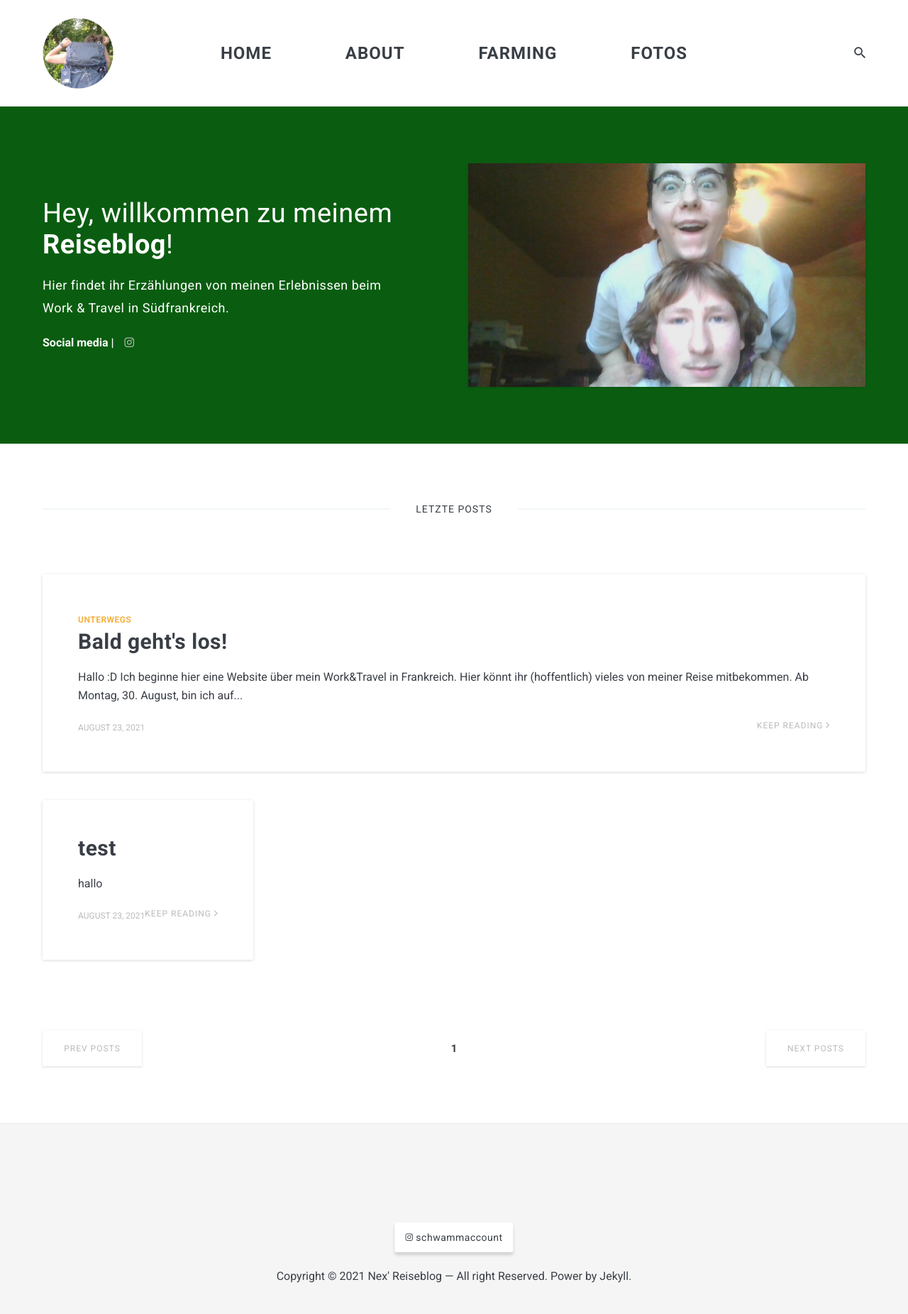
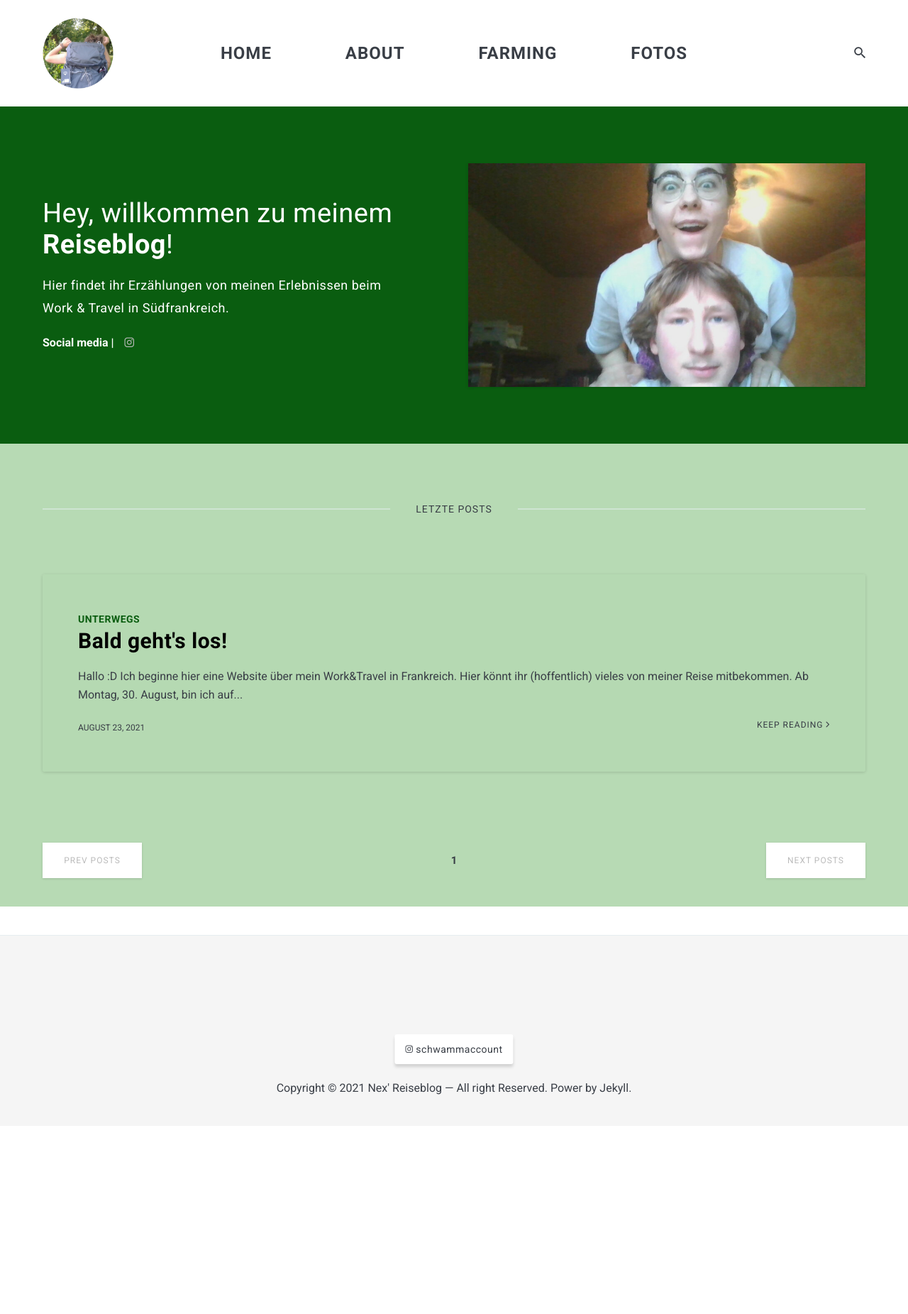
Before and after one commit to anneke-streit/anneke-streit.github.io, a Jekyll site: the page built from index.html, in a window 1280 px wide. Shown: the whole page at 71% size. Built offline with Jekyll 4.4.1, drawn with Linux system fonts in a browser that asks for light colours; nearby versions of some CDN libraries; the list of posts is cut into pages by our own code; after the commit the page ends 1586 px from its top, so only the background shows below that.

Commit message:
layout post

```diff
--- a/_posts/2021-08-23-test.md
+++ /dev/null
@@ -1,6 +0,0 @@
----
-title: test
-layout: post
----
-
-hallo
--- a/_sass/0-settings/_variables.scss
+++ b/_sass/0-settings/_variables.scss
@@ -23,6 +23,7 @@ $white: #ffffff;
 $black: #000000;
 $blue: #076ed7;
 $green: #0a5d10;
+$lightgreen: rgba(182, 218, 179, 0.98);
 
 // Background Colors
 $background-color: $white;
--- a/_sass/4-layouts/_article.scss
+++ b/_sass/4-layouts/_article.scss
@@ -31,14 +31,15 @@
     margin-left: -10%;
     z-index: 1;
     border-radius: 3px;
-    background: rgba(255, 255, 255, 0.98);
+    background: $lightgreen;
     box-shadow: 0 1px 4px rgba(0,0,0,0.15);
 
     .article__tag {
-      font-size: 12px;
+      font-size: 14px;
       letter-spacing: 0.5px;
       font-weight: 700;
       text-transform: uppercase;
+      color: $green;
     }
 
     .article__title {
@@ -46,7 +47,7 @@
       font-size: 30px;
 
       a {
-        color: $dark;
+        color: $black;
         &:hover {
           color: $black;
         }
@@ -63,7 +64,7 @@
       font-size: 12px;
       line-height: 18px;
       text-transform: uppercase;
-      color: $gray;
+      color: $dark;
     }
 
     .article__footer {
@@ -77,11 +78,11 @@
         line-height: 18px;
         letter-spacing: 1px;
         text-transform: uppercase;
-        border-bottom: 1px solid transparent;
-        color: $gray;
+        border-bottom: 2px solid transparent;
+        color: $dark;
         &:hover {
           color: $dark;
-          border-color: $brand-color;
+          border-color: $blue;
         }
       }
     }
--- a/_sass/4-layouts/_post.scss
+++ b/_sass/4-layouts/_post.scss
@@ -1,3 +1,7 @@
+.content {
+    background: $lightgreen
+}
+
 .post-title-box {
   padding: 80px 0;
   border-top: 1px solid $light-gray;
@@ -47,6 +51,7 @@
      position: relative;
      padding-left: 15px;
      font-weight: 700;
+     color: $blue;
      &:before {
        content: "";
        position: absolute;
```
